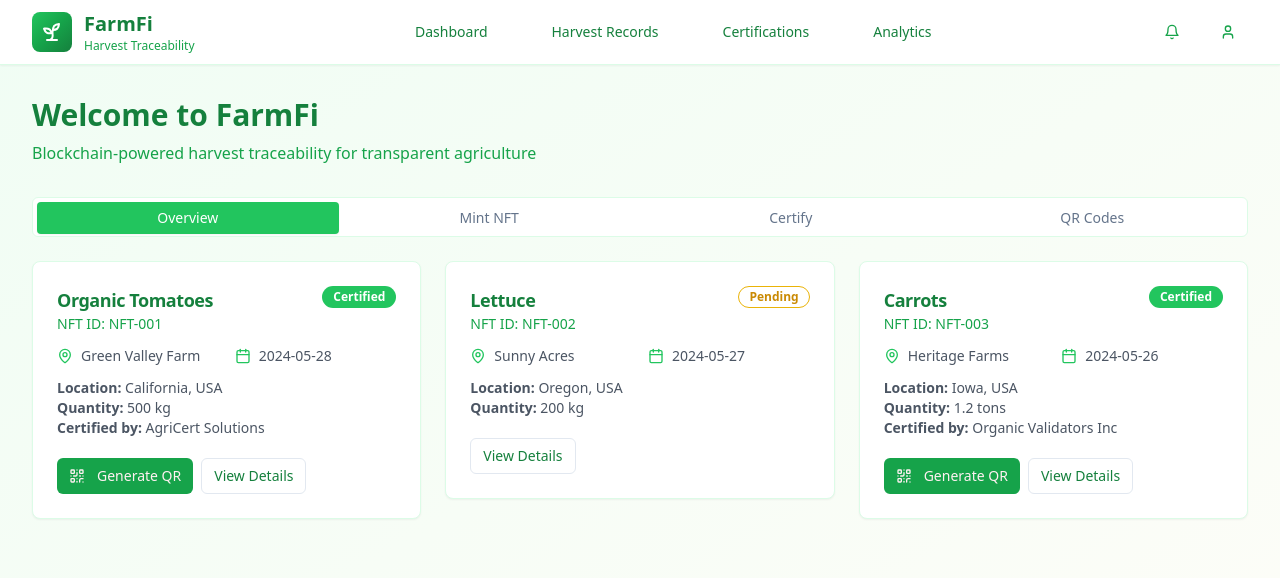
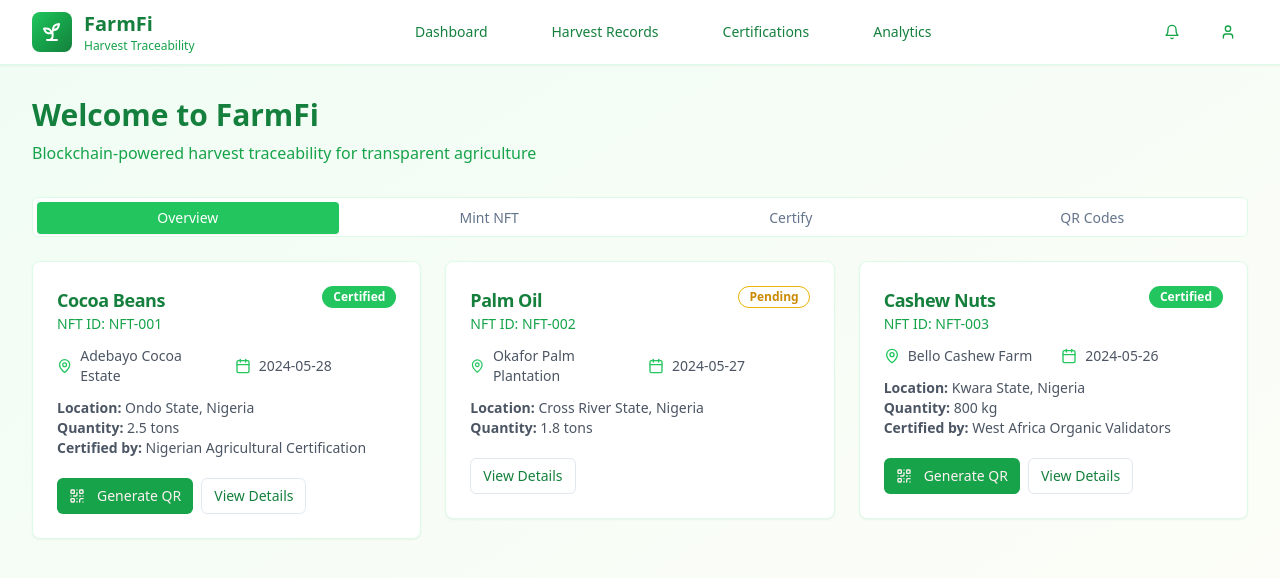
Before and after one commit to Lideeyah/farmfi-harvest-trace, a React (Vite) app: page / in a window 1280 px wide. Shown: the top 578 px of the page. Built offline with nearby package versions, Linux system fonts and the light colour scheme.

Commit message:
Refactor: Use cash crops and Nigerian names
Update the application to use cash crops and Nigerian names for FarmFi.

```diff
--- a/src/components/CertifierDashboard.tsx
+++ b/src/components/CertifierDashboard.tsx
@@ -25,33 +25,53 @@ const CertifierDashboard = () => {
   const [pendingHarvests] = useState<PendingHarvest[]>([
     {
       id: "NFT-001",
-      cropType: "Organic Tomatoes",
-      farmName: "Green Valley Farm",
-      location: "California, USA",
+      cropType: "Cocoa Beans",
+      farmName: "Adebayo Cocoa Estate",
+      location: "Ondo State, Nigeria",
       harvestDate: "2024-05-28",
-      quantity: "500 kg",
-      farmer: "John Smith",
+      quantity: "2.5 tons",
+      farmer: "Adebayo Oluwaseun",
       submittedDate: "2024-05-29"
     },
     {
       id: "NFT-002",
-      cropType: "Lettuce",
-      farmName: "Sunny Acres",
-      location: "Oregon, USA",
+      cropType: "Palm Oil",
+      farmName: "Okafor Palm Plantation",
+      location: "Cross River State, Nigeria",
       harvestDate: "2024-05-27",
-      quantity: "200 kg",
-      farmer: "Maria Garcia",
+      quantity: "1.8 tons",
+      farmer: "Chioma Okafor",
       submittedDate: "2024-05-28"
     },
     {
       id: "NFT-003",
-      cropType: "Carrots",
-      farmName: "Heritage Farms",
-      location: "Iowa, USA",
+      cropType: "Cashew Nuts",
+      farmName: "Bello Cashew Farm",
+      location: "Kwara State, Nigeria",
       harvestDate: "2024-05-26",
+      quantity: "800 kg",
+      farmer: "Ibrahim Bello",
+      submittedDate: "2024-05-27"
+    },
+    {
+      id: "NFT-004",
+      cropType: "Rubber Latex",
+      farmName: "Ikechukwu Rubber Estate",
+      location: "Delta State, Nigeria",
+      harvestDate: "2024-05-25",
       quantity: "1.2 tons",
-      farmer: "David Chen",
-      submittedDate: "2024-05-27"
+      farmer: "Ikechukwu Okwu",
+      submittedDate: "2024-05-26"
+    },
+    {
+      id: "NFT-005",
+      cropType: "Cotton",
+      farmName: "Musa Cotton Fields",
+      location: "Kaduna State, Nigeria",
+      harvestDate: "2024-05-24",
+      quantity: "950 kg",
+      farmer: "Musa Abdullahi",
+      submittedDate: "2024-05-25"
     }
   ]);
 
--- a/src/components/HarvestReviewDetails.tsx
+++ b/src/components/HarvestReviewDetails.tsx
@@ -26,24 +26,25 @@ const HarvestReviewDetails = ({ isOpen, onClose, harvest }: HarvestReviewDetails
   const { toast } = useToast();
   const [selectedImages, setSelectedImages] = useState<string[]>([]);
 
-  // Mock detailed data for the harvest
+  // Mock detailed data for the harvest with Nigerian context
   const harvestDetails = {
     ...harvest,
-    farmSize: "15 acres",
-    plantingDate: "2024-03-15",
-    seedVariety: "Heritage Tomato - Cherokee Purple",
-    irrigationMethod: "Drip irrigation system",
-    fertilizers: ["Organic compost", "Fish emulsion", "Kelp meal"],
-    pesticides: "None - Organic certification maintained",
-    harvestMethod: "Hand-picked at peak ripeness",
-    storageConditions: "Cold storage at 55°F, 90% humidity",
-    transportationMethod: "Refrigerated truck",
-    qualityGrade: "Grade A Premium",
-    moistureContent: "92%",
-    brixLevel: "6.8°",
-    phLevel: "6.2",
-    certifications: ["USDA Organic", "Non-GMO Project Verified"],
-    laborCompliance: "Fair Trade Certified",
+    farmSize: "25 hectares",
+    plantingDate: "2024-01-15",
+    seedVariety: "Trinitario Cocoa - Premium Grade",
+    irrigationMethod: "Rainfall dependent with supplementary irrigation",
+    fertilizers: ["Organic compost", "NPK 15-15-15", "Poultry manure"],
+    pesticides: "Integrated Pest Management - Black pod disease treatment",
+    harvestMethod: "Selective hand-picking at optimal maturity",
+    storageConditions: "Fermentation boxes, sun-dried on raised platforms",
+    transportationMethod: "Covered truck transport to collection center",
+    qualityGrade: "Grade A Premium Export Quality",
+    moistureContent: "7.5%",
+    beanCount: "95-100 beans per 100g",
+    fatContent: "54%",
+    certifications: ["Rainforest Alliance", "Fairtrade Certified", "Nigerian Cocoa Board Approved"],
+    laborCompliance: "Fair Labor Standards Certified",
+    cooperativeMembership: "Ondo State Cocoa Farmers Cooperative",
     images: [
       "/placeholder.svg",
       "/placeholder.svg",
@@ -51,9 +52,10 @@ const HarvestReviewDetails = ({ isOpen, onClose, harvest }: HarvestReviewDetails
       "/placeholder.svg"
     ],
     documents: [
-      { name: "Organic Certificate", type: "PDF", size: "2.1 MB" },
-      { name: "Soil Test Report", type: "PDF", size: "1.8 MB" },
-      { name: "Harvest Log", type: "Excel", size: "0.5 MB" }
+      { name: "Cocoa Board Certificate", type: "PDF", size: "2.1 MB" },
+      { name: "Soil Analysis Report", type: "PDF", size: "1.8 MB" },
+      { name: "Harvest Log Book", type: "Excel", size: "0.5 MB" },
+      { name: "Cooperative Membership", type: "PDF", size: "1.2 MB" }
     ]
   };
 
@@ -137,7 +139,7 @@ const HarvestReviewDetails = ({ isOpen, onClose, harvest }: HarvestReviewDetails
                     <p className="text-gray-600">{harvestDetails.plantingDate}</p>
                   </div>
                   <div>
-                    <p className="font-medium text-gray-700">Seed Variety</p>
+                    <p className="font-medium text-gray-700">Variety</p>
                     <p className="text-gray-600">{harvestDetails.seedVariety}</p>
                   </div>
                 </div>
@@ -196,7 +198,7 @@ const HarvestReviewDetails = ({ isOpen, onClose, harvest }: HarvestReviewDetails
                   <p className="text-gray-600">{harvestDetails.harvestMethod}</p>
                 </div>
                 <div>
-                  <p className="font-medium text-gray-700 mb-2">Storage Conditions</p>
+                  <p className="font-medium text-gray-700 mb-2">Storage & Processing</p>
                   <p className="text-gray-600">{harvestDetails.storageConditions}</p>
                 </div>
                 <div>
@@ -217,8 +219,13 @@ const HarvestReviewDetails = ({ isOpen, onClose, harvest }: HarvestReviewDetails
               </div>
 
               <div>
-                <p className="font-medium text-gray-700 mb-2">Pesticides</p>
+                <p className="font-medium text-gray-700 mb-2">Pest Management</p>
                 <p className="text-gray-600">{harvestDetails.pesticides}</p>
+              </div>
+
+              <div>
+                <p className="font-medium text-gray-700 mb-2">Cooperative Membership</p>
+                <p className="text-gray-600">{harvestDetails.cooperativeMembership}</p>
               </div>
             </CardContent>
           </Card>
@@ -238,12 +245,12 @@ const HarvestReviewDetails = ({ isOpen, onClose, harvest }: HarvestReviewDetails
                 <p className="text-gray-600">{harvestDetails.moistureContent}</p>
               </div>
               <div>
-                <p className="font-medium text-gray-700">Brix Level</p>
-                <p className="text-gray-600">{harvestDetails.brixLevel}</p>
+                <p className="font-medium text-gray-700">Bean Count</p>
+                <p className="text-gray-600">{harvestDetails.beanCount}</p>
               </div>
               <div>
-                <p className="font-medium text-gray-700">pH Level</p>
-                <p className="text-gray-600">{harvestDetails.phLevel}</p>
+                <p className="font-medium text-gray-700">Fat Content</p>
+                <p className="text-gray-600">{harvestDetails.fatContent}</p>
               </div>
             </CardContent>
           </Card>
@@ -286,7 +293,7 @@ const HarvestReviewDetails = ({ isOpen, onClose, harvest }: HarvestReviewDetails
                   <p className="font-medium text-gray-700 mb-3">Current Certifications</p>
                   <div className="space-y-2">
                     {harvestDetails.certifications.map((cert, index) => (
-                      <Badge key={index} className="bg-farmfi-green-100 text-farmfi-green-700 mr-2">
+                      <Badge key={index} className="bg-farmfi-green-100 text-farmfi-green-700 mr-2 mb-2">
                         {cert}
                       </Badge>
                     ))}
--- a/src/components/MintHarvestForm.tsx
+++ b/src/components/MintHarvestForm.tsx
@@ -48,8 +48,9 @@ const MintHarvestForm = () => {
   };
 
   const cropOptions = [
-    "Tomatoes", "Lettuce", "Carrots", "Potatoes", "Corn", "Wheat",
-    "Rice", "Soybeans", "Apples", "Oranges", "Other"
+    "Cocoa Beans", "Palm Oil", "Cashew Nuts", "Rubber Latex", "Cotton",
+    "Groundnuts", "Sesame Seeds", "Ginger", "Kolanut", "Coffee Beans",
+    "Sugar Cane", "Tobacco", "Shea Butter", "Cassava", "Yam", "Other"
   ];
 
   return (
@@ -65,10 +66,10 @@ const MintHarvestForm = () => {
         <form onSubmit={handleSubmit} className="space-y-6">
           <div className="grid grid-cols-1 md:grid-cols-2 gap-4">
             <div className="space-y-2">
-              <Label htmlFor="cropType">Crop Type</Label>
+              <Label htmlFor="cropType">Cash Crop Type</Label>
               <Select value={formData.cropType} onValueChange={(value) => setFormData({...formData, cropType: value})}>
                 <SelectTrigger>
-                  <SelectValue placeholder="Select crop type" />
+                  <SelectValue placeholder="Select cash crop type" />
                 </SelectTrigger>
                 <SelectContent className="bg-white">
                   {cropOptions.map((crop) => (
@@ -84,7 +85,7 @@ const MintHarvestForm = () => {
                 id="farmName"
                 value={formData.farmName}
                 onChange={(e) => setFormData({...formData, farmName: e.target.value})}
-                placeholder="Enter farm name"
+                placeholder="e.g., Adebayo Cocoa Estate"
                 required
               />
             </div>
@@ -99,7 +100,7 @@ const MintHarvestForm = () => {
                   id="location"
                   value={formData.location}
                   onChange={(e) => setFormData({...formData, location: e.target.value})}
-                  placeholder="City, State/Province, Country"
+                  placeholder="e.g., Ondo State, Nigeria"
                   className="pl-10"
                   required
                 />
@@ -148,10 +149,10 @@ const MintHarvestForm = () => {
                 <SelectContent className="bg-white">
                   <SelectItem value="kg">Kilograms (kg)</SelectItem>
                   <SelectItem value="tons">Tons</SelectItem>
-                  <SelectItem value="lbs">Pounds (lbs)</SelectItem>
-                  <SelectItem value="bushels">Bushels</SelectItem>
-                  <SelectItem value="boxes">Boxes</SelectItem>
+                  <SelectItem value="bags">Bags (100kg)</SelectItem>
+                  <SelectItem value="baskets">Baskets</SelectItem>
                   <SelectItem value="crates">Crates</SelectItem>
+                  <SelectItem value="liters">Liters</SelectItem>
                 </SelectContent>
               </Select>
             </div>
@@ -163,7 +164,7 @@ const MintHarvestForm = () => {
               id="description"
               value={formData.description}
               onChange={(e) => setFormData({...formData, description: e.target.value})}
-              placeholder="Organic certification, growing methods, storage conditions, etc."
+              placeholder="Processing methods, quality grade, storage conditions, organic certification, etc."
               rows={3}
             />
           </div>
--- a/src/pages/Index.tsx
+++ b/src/pages/Index.tsx
@@ -13,32 +13,32 @@ const Index = () => {
   const sampleHarvests = [
     {
       id: "NFT-001",
-      cropType: "Organic Tomatoes",
-      farmName: "Green Valley Farm",
-      location: "California, USA",
+      cropType: "Cocoa Beans",
+      farmName: "Adebayo Cocoa Estate",
+      location: "Ondo State, Nigeria",
       harvestDate: "2024-05-28",
-      quantity: "500 kg",
+      quantity: "2.5 tons",
       status: "certified" as const,
-      certifier: "AgriCert Solutions"
+      certifier: "Nigerian Agricultural Certification"
     },
     {
       id: "NFT-002",
-      cropType: "Lettuce",
-      farmName: "Sunny Acres",
-      location: "Oregon, USA",
+      cropType: "Palm Oil",
+      farmName: "Okafor Palm Plantation",
+      location: "Cross River State, Nigeria",
       harvestDate: "2024-05-27",
-      quantity: "200 kg",
+      quantity: "1.8 tons",
       status: "pending" as const
     },
     {
       id: "NFT-003",
-      cropType: "Carrots",
-      farmName: "Heritage Farms",
-      location: "Iowa, USA",
+      cropType: "Cashew Nuts",
+      farmName: "Bello Cashew Farm",
+      location: "Kwara State, Nigeria",
       harvestDate: "2024-05-26",
-      quantity: "1.2 tons",
+      quantity: "800 kg",
       status: "certified" as const,
-      certifier: "Organic Validators Inc"
+      certifier: "West Africa Organic Validators"
     }
   ];
 
```
